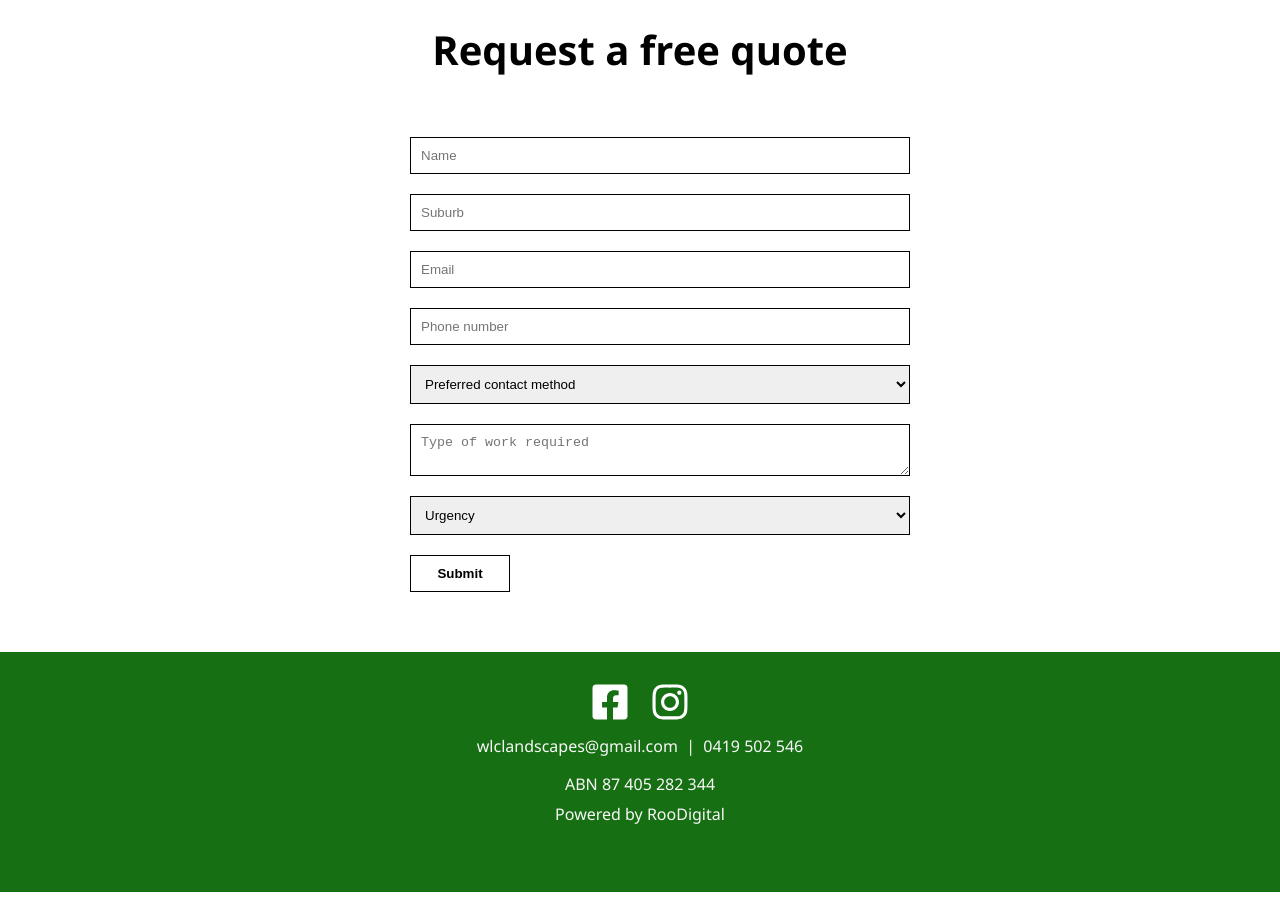
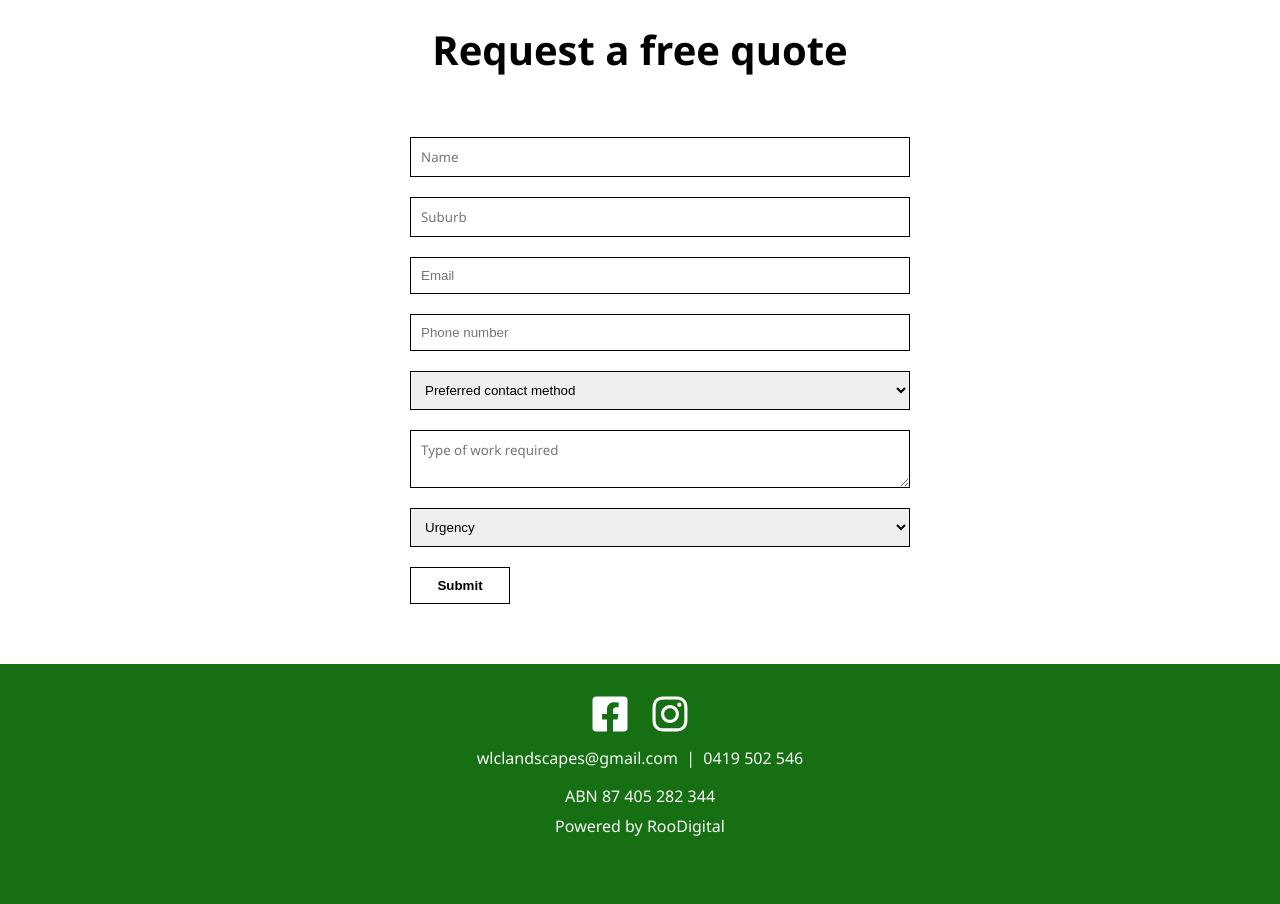
Before and after one commit to robFraser1111/wlc-landscapes, a Next.js app: page /paving in a window 1280 px wide. Shown: the part 1980-2884 px from the top of the page. Built offline with nearby package versions, Linux system fonts and the light colour scheme.

Commit message:
Updated Contact Form styling

```diff
--- a/styles/ContactForm.module.css
+++ b/styles/ContactForm.module.css
@@ -22,6 +22,10 @@
     font-weight: bold;
 }
 
+.error, .success {
+    text-align: center;
+}
+
 @media screen and (max-width: 720px) {
     .form {
         width: 320px;
@@ -30,4 +34,4 @@
     .form > input, .form > select, .form > textarea {
         width: 280px;
     }
-  }
+}
--- a/styles/globals.css
+++ b/styles/globals.css
@@ -8,6 +8,13 @@ html,
 body {
   padding: 0;
   margin: 0;
+  font-family: Segoe UI, Roboto, sans-serif;
+}
+
+textarea {
+  font-family: Segoe UI, Roboto, sans-serif;
+}
+input[type=text] {
   font-family: Segoe UI, Roboto, sans-serif;
 }
 
```
